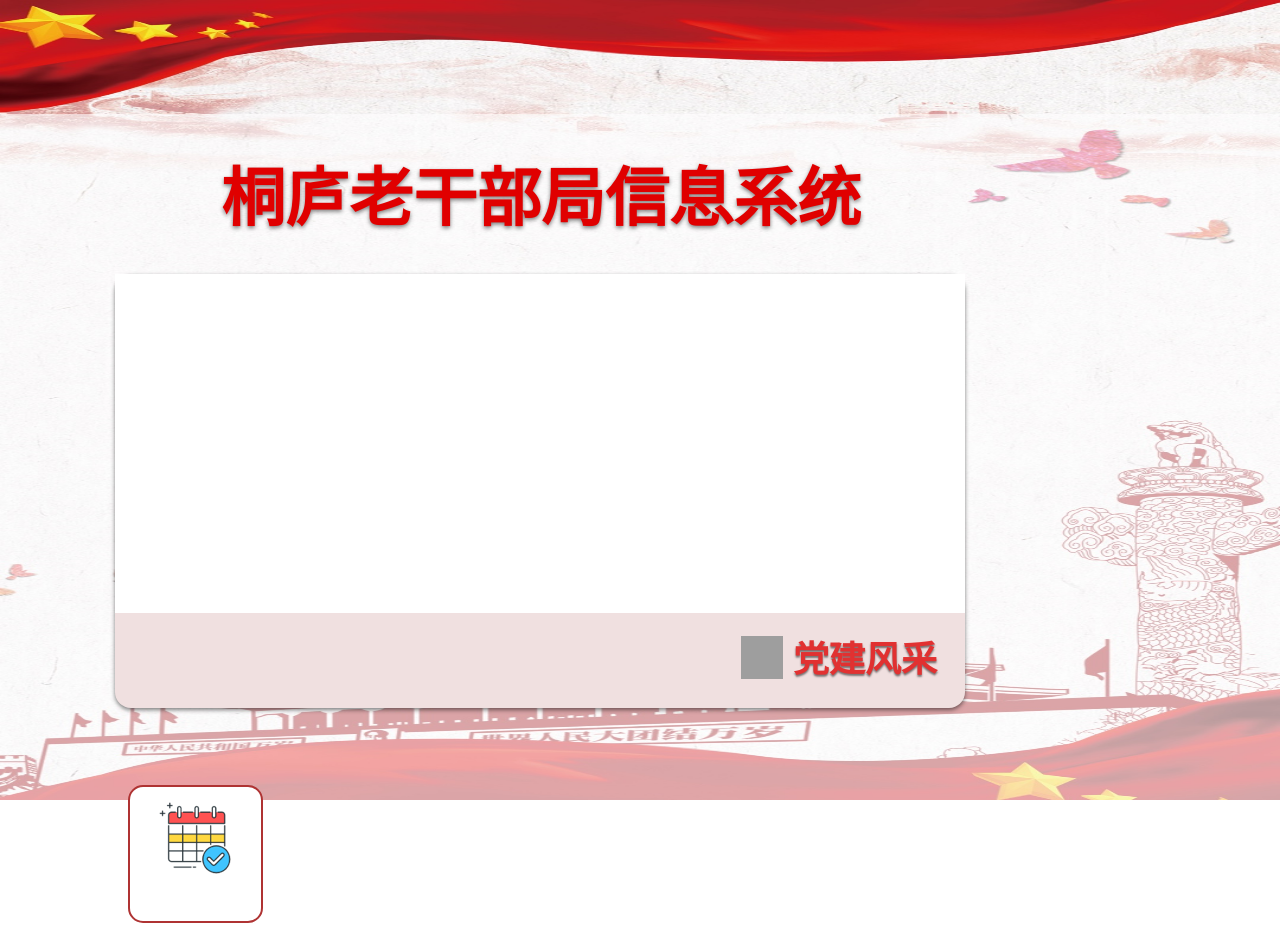
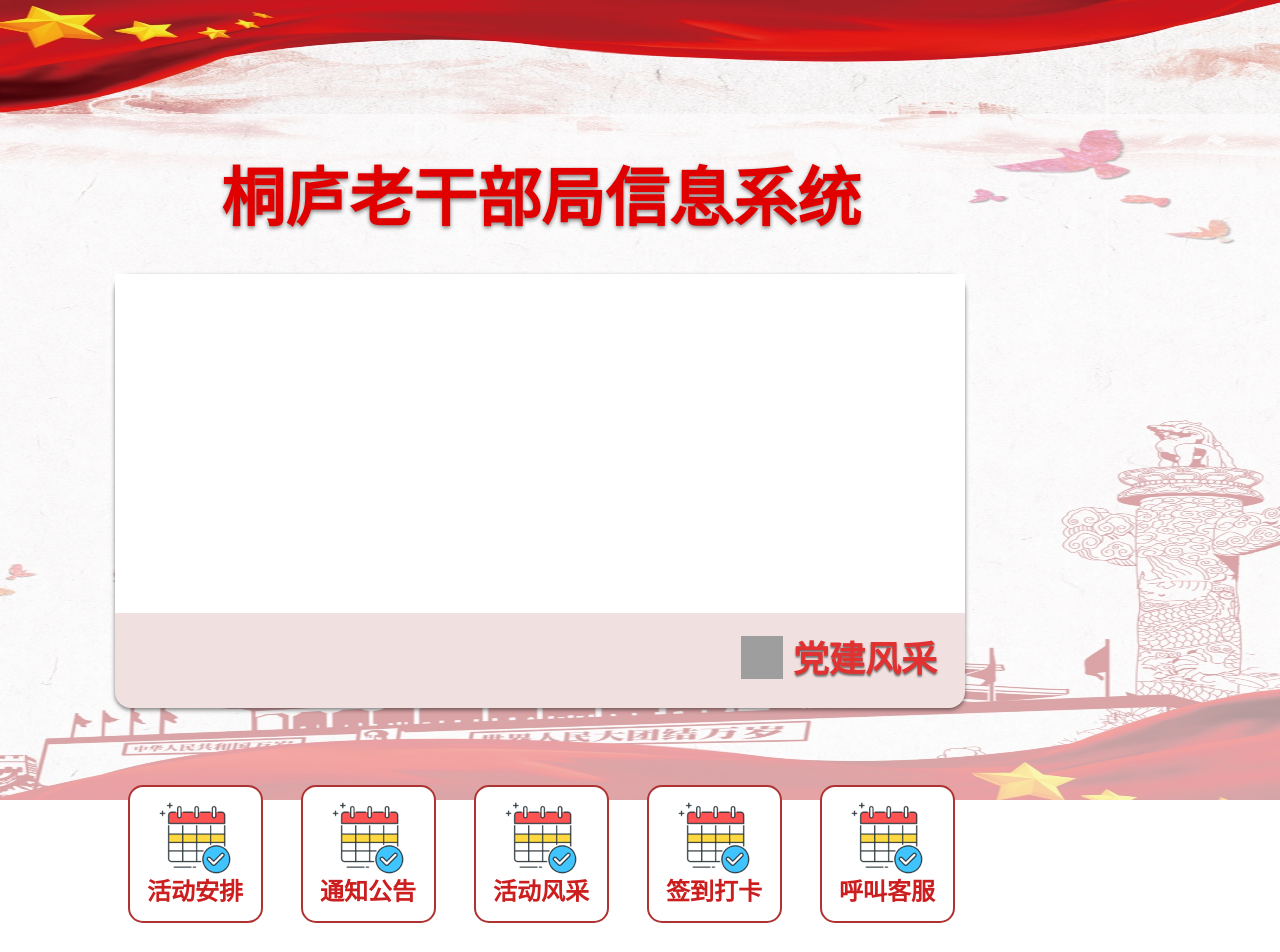
Before and after one commit to JFYAzong/frontend-learn-1, a Vue app: page /#/welcome in a window 1280 px wide. Shown: the top 952 px of the page. Built offline with nearby package versions, Linux system fonts and the light colour scheme; grey boxes are pictures that could not be loaded.

Commit message:
Update Welcome.vue

```diff
--- a/src/views/Welcome.vue
+++ b/src/views/Welcome.vue
@@ -8,6 +8,23 @@
     </div>
     <div class="border_huodong">
         <div  class="icon_huodong"></div>
+        <div class="text_huodong">活动安排</div>
+    </div>
+    <div class="border_tongzhi">
+        <div class="icon_tongzhi"></div>
+        <div class="text_tongzhi">通知公告</div>
+    </div>
+    <div class="border_fengcai">
+        <div class="icon_fengcai"></div>
+        <div class="text_fengcai">活动风采</div>
+    </div>
+    <div class="border_qiandao">
+        <div class="icon_qiandao"></div>
+        <div class="text_qiandao">签到打卡</div>
+    </div>
+    <div class="border_hujiao">
+        <div class="icon_hujiao"></div>
+        <div class="text_hujiao">呼叫客服</div>
     </div>
     <div class="last"></div>
    </div>
@@ -107,12 +124,156 @@ export default {
     top: 15px;
     left: 29px;
 }
+.text_huodong{
+    position: absolute;
+    top: 89px;
+    left: 17px;
+    width: 96px;
+    height: 33px;
+    font-size: 24px;
+    font-family: PingFangSC-Medium, PingFang SC;
+    font-weight: 600;
+    color: #CC1E1E;
+    line-height: 33px;
+    -webkit-background-clip: text;
+    /* -webkit-text-fill-color: transparent; */
+}
+.border_tongzhi{
+    position: absolute;
+    top: 785px;
+    left: 301px;
+    width: 131px;
+    height: 134px;
+    background: #FFFFFF;
+    border-radius: 15px;
+    border: 2px solid #AF3333;
+}
+.icon_tongzhi{
+    position: absolute;
+    background: url(../assets/活动安排.png);
+    background-size: 100% 100%;
+    width: 72px;
+    height: 72px;
+    top: 15px;
+    left: 29px;
+}
+.text_tongzhi{
+    position: absolute;
+    top: 89px;
+    left: 17px;
+    width: 96px;
+    height: 33px;
+    font-size: 24px;
+    font-family: PingFangSC-Medium, PingFang SC;
+    font-weight: 600;
+    color: #CC1E1E;
+    line-height: 33px;
+    -webkit-background-clip: text;
+}
+.border_fengcai{
+    position: absolute;
+    top: 785px;
+    left: 474px;
+    width: 131px;
+    height: 134px;
+    background: #FFFFFF;
+    border-radius: 15px;
+    border: 2px solid #AF3333;
+}
+.icon_fengcai{
+    position: absolute;
+    background: url(../assets/活动安排.png);
+    background-size: 100% 100%;
+    width: 72px;
+    height: 72px;
+    top: 15px;
+    left: 29px;
+}
+.text_fengcai{
+    position: absolute;
+    top: 89px;
+    left: 17px;
+    width: 96px;
+    height: 33px;
+    font-size: 24px;
+    font-family: PingFangSC-Medium, PingFang SC;
+    font-weight: 600;
+    color: #CC1E1E;
+    line-height: 33px;
+    -webkit-background-clip: text;
+}
+.border_qiandao{
+    position: absolute;
+    top: 785px;
+    left: 647px;
+    width: 131px;
+    height: 134px;
+    background: #FFFFFF;
+    border-radius: 15px;
+    border: 2px solid #AF3333;
+}
+.icon_qiandao{
+    position: absolute;
+    background: url(../assets/活动安排.png);
+    background-size: 100% 100%;
+    width: 72px;
+    height: 72px;
+    top: 15px;
+    left: 29px;
+}
+.text_qiandao{
+    position: absolute;
+    top: 89px;
+    left: 17px;
+    width: 96px;
+    height: 33px;
+    font-size: 24px;
+    font-family: PingFangSC-Medium, PingFang SC;
+    font-weight: 600;
+    color: #CC1E1E;
+    line-height: 33px;
+    -webkit-background-clip: text;
+}
+.border_hujiao{
+    position: absolute;
+    top: 785px;
+    left: 820px;
+    width: 131px;
+    height: 134px;
+    background: #FFFFFF;
+    border-radius: 15px;
+    border: 2px solid #AF3333;
+}
+.icon_hujiao{
+    position: absolute;
+    background: url(../assets/活动安排.png);
+    background-size: 100% 100%;
+    width: 72px;
+    height: 72px;
+    top: 15px;
+    left: 29px;
+}
+.text_hujiao{
+    position: absolute;
+    top: 89px;
+    left: 17px;
+    width: 96px;
+    height: 33px;
+    font-size: 24px;
+    font-family: PingFangSC-Medium, PingFang SC;
+    font-weight: 600;
+    color: #CC1E1E;
+    line-height: 33px;
+    -webkit-background-clip: text;
+}
 .last{
     position: absolute;
-    background-color: yellow;
     top: 1010px;
     left: 115px;
     width: 850px;
     height: 826px;
+    background: #FFFFFF;
+    box-shadow: 0px 2px 4px 0px rgba(0,0,0,0.5000);
+    border-radius: 16px;
 }
 </style>
```
